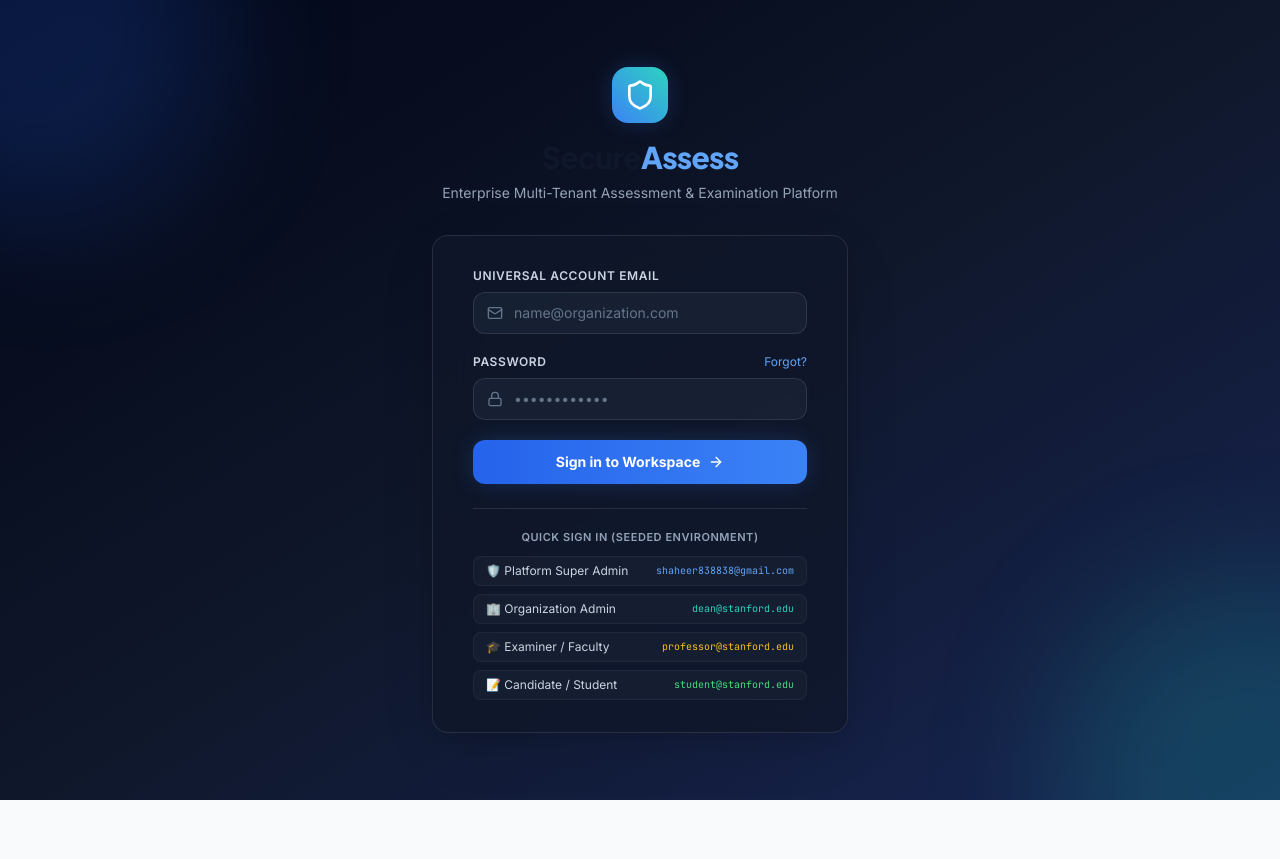
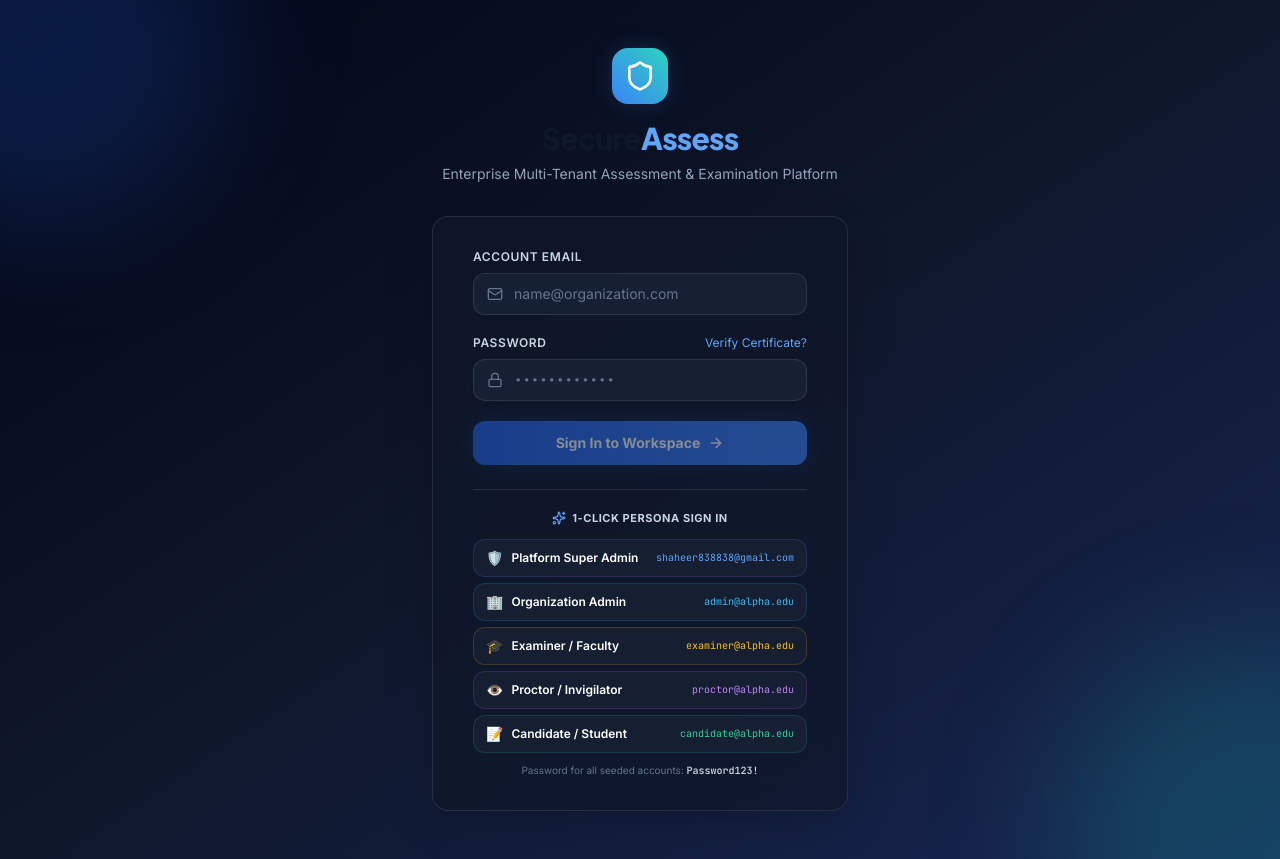
Before and after one commit to shaheerali838/SecureAssess, a React (Vite) app in the folder client/: page /login in a window 1280 px wide. Before the commit the page ends 800 px from the top, so only its background shows below. Built offline with nearby package versions, Linux system fonts and the light colour scheme; no server answers.

Commit message:
feat(auth): synchronize seeder credentials and add 1-click persona quick sign-in buttons on Login page

```diff
--- a/client/src/pages/auth/Login.jsx
+++ b/client/src/pages/auth/Login.jsx
@@ -1,7 +1,7 @@
 import React, { useState } from 'react';
-import { useNavigate } from 'react-router-dom';
+import { useNavigate, Link } from 'react-router-dom';
 import { useAuth } from '../../contexts/AuthContext';
-import { Shield, Lock, Mail, ArrowRight, AlertCircle, CheckCircle2 } from 'lucide-react';
+import { Shield, Lock, Mail, ArrowRight, AlertCircle, CheckCircle2, UserCheck, Sparkles } from 'lucide-react';
 import { PLATFORM_ROLES } from '../../constants/roles';
 
 export const Login = () => {
@@ -14,7 +14,7 @@ export const Login = () => {
   const [loading, setLoading] = useState(false);
 
   const handleSubmit = async (e) => {
-    e.preventDefault();
+    if (e) e.preventDefault();
     setError(null);
     setLoading(true);
 
@@ -34,7 +34,7 @@ export const Login = () => {
           (m) => (m.roleId?.name || m.roleName) === 'CANDIDATE'
         );
         if (isCandidate) {
-          navigate('/candidate/system-check', { replace: true });
+          navigate('/candidate/portal', { replace: true });
         } else {
           navigate('/organization/dashboard', { replace: true });
         }
@@ -47,18 +47,21 @@ export const Login = () => {
   };
 
   const handleQuickFill = (type) => {
+    const defaultPass = 'Password123!';
+    setPassword(defaultPass);
+
     if (type === 'platform') {
       setEmail('shaheer838838@gmail.com');
-      setPassword('Admin@123');
+    } else if (type === 'owner') {
+      setEmail('owner@secureassess.io');
     } else if (type === 'org_admin') {
-      setEmail('dean@stanford.edu');
-      setPassword('OrgAdmin@123');
+      setEmail('admin@alpha.edu');
     } else if (type === 'examiner') {
-      setEmail('professor@stanford.edu');
-      setPassword('Examiner@123');
+      setEmail('examiner@alpha.edu');
+    } else if (type === 'proctor') {
+      setEmail('proctor@alpha.edu');
     } else if (type === 'candidate') {
-      setEmail('student@stanford.edu');
-      setPassword('Student@123');
+      setEmail('candidate@alpha.edu');
     }
   };
 
@@ -69,9 +72,9 @@ export const Login = () => {
       <div className="absolute -bottom-40 -right-40 w-96 h-96 bg-secondary-500/20 rounded-full blur-3xl pointer-events-none" />
 
       <div className="sm:mx-auto sm:w-full sm:max-w-md text-center z-10">
-        <div className="inline-flex items-center justify-center w-14 h-14 rounded-2xl bg-gradient-to-tr from-primary-500 to-secondary-400 shadow-glow mb-4">
+        <Link to="/" className="inline-flex items-center justify-center w-14 h-14 rounded-2xl bg-gradient-to-tr from-primary-500 to-secondary-400 shadow-glow mb-4 hover:scale-105 transition-transform">
           <Shield className="w-8 h-8 text-white" />
-        </div>
+        </Link>
         <h2 className="text-3xl font-extrabold tracking-tight font-display">
           Secure<span className="text-primary-400">Assess</span>
         </h2>
@@ -92,7 +95,7 @@ export const Login = () => {
 
             <div>
               <label className="block text-xs font-semibold text-accent-300 uppercase tracking-wider mb-2">
-                Universal Account Email
+                Account Email
               </label>
               <div className="relative rounded-xl shadow-inner-soft">
                 <div className="absolute inset-y-0 left-0 pl-3.5 flex items-center pointer-events-none text-accent-500">
@@ -114,9 +117,9 @@ export const Login = () => {
                 <label className="block text-xs font-semibold text-accent-300 uppercase tracking-wider">
                   Password
                 </label>
-                <a href="#forgot" className="text-xs text-primary-400 hover:text-primary-300 transition-colors">
-                  Forgot?
-                </a>
+                <Link to="/verify" className="text-xs text-primary-400 hover:text-primary-300 transition-colors">
+                  Verify Certificate?
+                </Link>
               </div>
               <div className="relative rounded-xl shadow-inner-soft">
                 <div className="absolute inset-y-0 left-0 pl-3.5 flex items-center pointer-events-none text-accent-500">
@@ -128,69 +131,99 @@ export const Login = () => {
                   value={password}
                   onChange={(e) => setPassword(e.target.value)}
                   placeholder="••••••••••••"
-                  className="block w-full pl-10 pr-3 py-2.5 bg-accent-800/60 border border-white/10 rounded-xl text-sm placeholder-accent-500 text-white focus:outline-none focus:ring-2 focus:ring-primary-500 transition-all"
+                  className="block w-full pl-10 pr-3 py-2.5 bg-accent-800/60 border border-white/10 rounded-xl text-sm placeholder-accent-500 text-white focus:outline-none focus:ring-2 focus:ring-primary-500 transition-all font-mono"
                 />
               </div>
             </div>
 
             <button
               type="submit"
-              disabled={loading}
+              disabled={loading || !email || !password}
               className="w-full flex items-center justify-center gap-2 py-3 px-4 rounded-xl text-sm font-bold text-white bg-gradient-to-r from-primary-600 to-primary-500 hover:from-primary-500 hover:to-primary-400 shadow-glow focus:outline-none focus:ring-2 focus:ring-primary-400 focus:ring-offset-2 focus:ring-offset-accent-900 transition-all duration-200 disabled:opacity-50 cursor-pointer"
             >
               {loading ? (
                 <div className="w-5 h-5 border-2 border-white border-t-transparent rounded-full animate-spin" />
               ) : (
                 <>
-                  <span>Sign in to Workspace</span>
+                  <span>Sign In to Workspace</span>
                   <ArrowRight className="w-4 h-4" />
                 </>
               )}
             </button>
           </form>
 
-          {/* Quick Fill Helper for Demo / Testing */}
+          {/* Quick Fill Persona Buttons */}
           <div className="mt-6 pt-5 border-t border-white/10">
-            <p className="text-[11px] font-semibold text-accent-400 uppercase tracking-wider mb-2.5 text-center">
-              Quick Sign In (Seeded Environment)
-            </p>
-            <div className="grid grid-cols-1 gap-2">
+            <div className="flex items-center justify-center gap-1.5 mb-3">
+              <Sparkles className="w-3.5 h-3.5 text-primary-400" />
+              <p className="text-[11px] font-bold text-accent-300 uppercase tracking-wider">
+                1-Click Persona Sign In
+              </p>
+            </div>
+            <div className="grid grid-cols-1 gap-1.5">
               <button
                 type="button"
                 onClick={() => handleQuickFill('platform')}
-                className="w-full py-1.5 px-3 rounded-lg bg-accent-800/40 hover:bg-accent-800 border border-white/5 text-xs text-accent-300 flex items-center justify-between transition-colors"
+                className="w-full py-2 px-3 rounded-xl bg-accent-800/50 hover:bg-accent-700/60 border border-indigo-500/20 text-xs text-accent-200 flex items-center justify-between transition-colors cursor-pointer group"
               >
-                <span>🛡️ Platform Super Admin</span>
+                <div className="flex items-center gap-2">
+                  <span className="text-sm">🛡️</span>
+                  <span className="font-semibold text-white group-hover:text-primary-300 transition-colors">Platform Super Admin</span>
+                </div>
                 <span className="text-[10px] text-primary-400 font-mono">shaheer838838@gmail.com</span>
               </button>
 
               <button
                 type="button"
                 onClick={() => handleQuickFill('org_admin')}
-                className="w-full py-1.5 px-3 rounded-lg bg-accent-800/40 hover:bg-accent-800 border border-white/5 text-xs text-accent-300 flex items-center justify-between transition-colors"
+                className="w-full py-2 px-3 rounded-xl bg-accent-800/50 hover:bg-accent-700/60 border border-sky-500/20 text-xs text-accent-200 flex items-center justify-between transition-colors cursor-pointer group"
               >
-                <span>🏢 Organization Admin</span>
-                <span className="text-[10px] text-secondary-400 font-mono">dean@stanford.edu</span>
+                <div className="flex items-center gap-2">
+                  <span className="text-sm">🏢</span>
+                  <span className="font-semibold text-white group-hover:text-sky-300 transition-colors">Organization Admin</span>
+                </div>
+                <span className="text-[10px] text-sky-400 font-mono">admin@alpha.edu</span>
               </button>
 
               <button
                 type="button"
                 onClick={() => handleQuickFill('examiner')}
-                className="w-full py-1.5 px-3 rounded-lg bg-accent-800/40 hover:bg-accent-800 border border-white/5 text-xs text-accent-300 flex items-center justify-between transition-colors"
+                className="w-full py-2 px-3 rounded-xl bg-accent-800/50 hover:bg-accent-700/60 border border-amber-500/20 text-xs text-accent-200 flex items-center justify-between transition-colors cursor-pointer group"
               >
-                <span>🎓 Examiner / Faculty</span>
-                <span className="text-[10px] text-warning-400 font-mono">professor@stanford.edu</span>
+                <div className="flex items-center gap-2">
+                  <span className="text-sm">🎓</span>
+                  <span className="font-semibold text-white group-hover:text-amber-300 transition-colors">Examiner / Faculty</span>
+                </div>
+                <span className="text-[10px] text-amber-400 font-mono">examiner@alpha.edu</span>
+              </button>
+
+              <button
+                type="button"
+                onClick={() => handleQuickFill('proctor')}
+                className="w-full py-2 px-3 rounded-xl bg-accent-800/50 hover:bg-accent-700/60 border border-purple-500/20 text-xs text-accent-200 flex items-center justify-between transition-colors cursor-pointer group"
+              >
+                <div className="flex items-center gap-2">
+                  <span className="text-sm">👁️</span>
+                  <span className="font-semibold text-white group-hover:text-purple-300 transition-colors">Proctor / Invigilator</span>
+                </div>
+                <span className="text-[10px] text-purple-400 font-mono">proctor@alpha.edu</span>
               </button>
 
               <button
                 type="button"
                 onClick={() => handleQuickFill('candidate')}
-                className="w-full py-1.5 px-3 rounded-lg bg-accent-800/40 hover:bg-accent-800 border border-white/5 text-xs text-accent-300 flex items-center justify-between transition-colors"
+                className="w-full py-2 px-3 rounded-xl bg-accent-800/50 hover:bg-accent-700/60 border border-emerald-500/20 text-xs text-accent-200 flex items-center justify-between transition-colors cursor-pointer group"
               >
-                <span>📝 Candidate / Student</span>
-                <span className="text-[10px] text-success-400 font-mono">student@stanford.edu</span>
+                <div className="flex items-center gap-2">
+                  <span className="text-sm">📝</span>
+                  <span className="font-semibold text-white group-hover:text-emerald-300 transition-colors">Candidate / Student</span>
+                </div>
+                <span className="text-[10px] text-emerald-400 font-mono">candidate@alpha.edu</span>
               </button>
             </div>
+            <p className="text-[10px] text-accent-500 text-center mt-2.5">
+              Password for all seeded accounts: <span className="text-accent-300 font-mono font-semibold">Password123!</span>
+            </p>
           </div>
         </div>
       </div>
```
Also changed, not shown: 1 other file (tests, documents, lock files or other folders).
